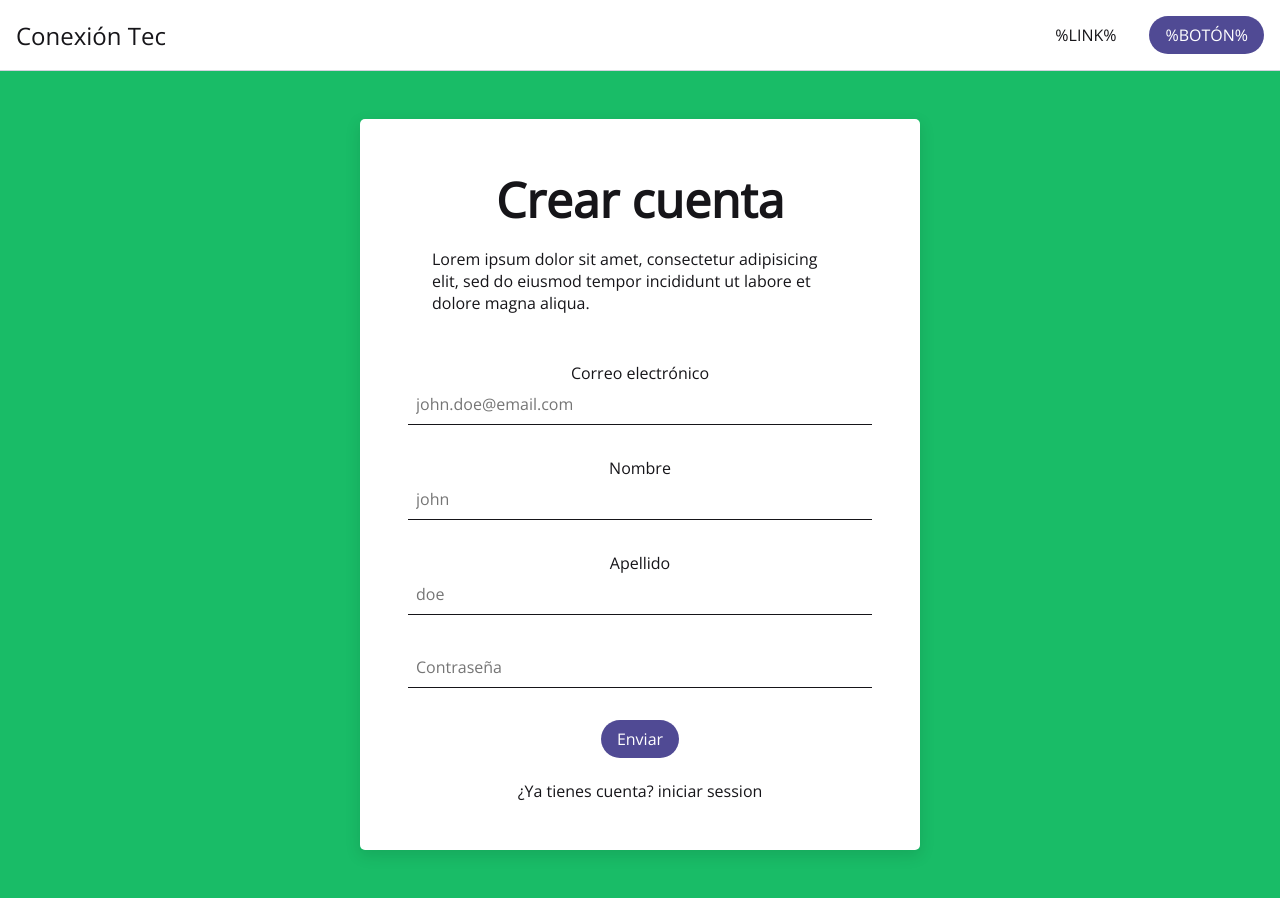
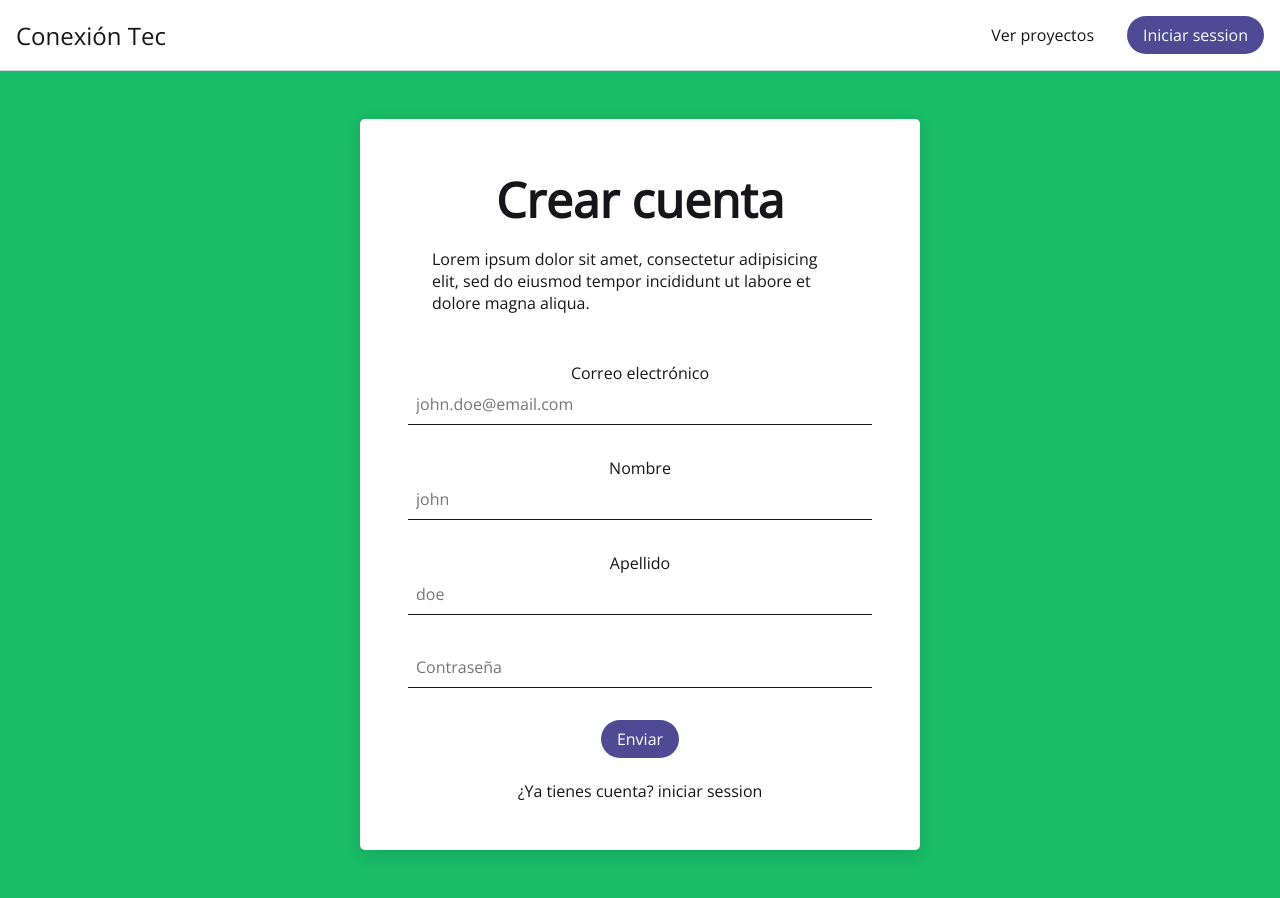
Before and after one commit to abelardogzz/AplicacionConexionTec, a PHP site: page /user/sign_up.html in a window 1280 px wide. Run offline with PHP 8.4, Linux system fonts and the light colour scheme.

Commit message:
sessions funcionando en projects login resgister, logout desde projects

```diff
--- a/projects.html
+++ b/projects.html
@@ -29,6 +29,7 @@
      <script src="style/design_js/_adder.js"></script>
     <script type="text/javascript" src="user/jquery.js"></script>
     <script type="text/javascript" src="projects/projectList.js"></script>
+    <script type="text/javascript" src="sessions/destroySession.js"></script>
 
     <!-- Title -->
     <title>Perfil - ConexiónTec</title>
@@ -41,8 +42,8 @@
         <a class="home">Conexión Tec</a>
       </div>
       <div class="nav_section flRow-jcAro-aiCen">
-        <a class="page">%LINK%</a>
-        <a class="button">%BOTÓN%</a>
+        <a class="page"></a>
+        <a class="button" id = "logout" hidden = 'true'>log out</a>
       </div>
     </nav>
 
--- a/sessions/checksession.php
+++ b/sessions/checksession.php
@@ -19,10 +19,10 @@
 	{
 			session_start();
 
-		if (isset($_SESSION["username"]))
+		if (isset($_SESSION["email"]))
 		{
 
-			echo json_encode($_SESSION["username"]);
+			echo json_encode($_SESSION["email"]);
 
 		}
 		else
--- a/user/login.js
+++ b/user/login.js
@@ -17,7 +17,7 @@ $(document).ready(function(){
 		                url : "../sessions/checksession.php",
 		                contentType : "application/x-www-form-urlencoded",
 		                success: function(jsonResponse){
-		                	 window.location.replace("../profile.html");
+		                	 window.location.replace("../projects.html");
 		                },
 		                error : function(errorMessage){
 		                }
--- a/user/register.js
+++ b/user/register.js
@@ -12,7 +12,7 @@ $(document).ready(function(){
 		                url : "../sessions/checksession.php",
 		                contentType : "application/x-www-form-urlencoded",
 		                success: function(jsonResponse){
-		                	 window.location.replace("../profile.html");
+		                	 window.location.replace("../projects.html");
 		                },
 		                error : function(errorMessage){
 
--- a/user/sign_in.html
+++ b/user/sign_in.html
@@ -37,8 +37,8 @@
         <a class="home">Conexión Tec</a>
       </div>
       <div class="nav_section flRow-jcAro-aiCen">
-        <a class="page">%LINK%</a>
-        <a class="button">%BOTÓN%</a>
+        <a class="page" href="../projects.html">Ver proyectos</a>
+        <a class="button" href="sign_up.html" >Registrate</a>
       </div>
     </nav>
 
@@ -55,7 +55,7 @@
         <input type="text" id = "email" placeholder="john.doe@email.com" class="input">
         <input type="password" id = "password" placeholder="Contraseña" class="input">
         <a id = "login" class="button">Enviar</a> </br>
-        <p> ¿no tienes cuent? <a href="sign_up.html"> Registrate </a></p>
+        <p> ¿no tienes cuenta? <a href="sign_up.html"> Registrate </a></p>
       </div>
     </div>
     <!-- Footer -->
--- a/user/sign_up.html
+++ b/user/sign_up.html
@@ -36,8 +36,8 @@
         <a class="home">Conexión Tec</a>
       </div>
       <div class="nav_section flRow-jcAro-aiCen">
-        <a class="page">%LINK%</a>
-        <a class="button">%BOTÓN%</a>
+        <a class="page" href="../projects.html">Ver proyectos</a>
+        <a class="button" href="sign_in.html" >Iniciar session</a>
       </div>
     </nav>
 
```
Also changed, not shown: projects/projectList.js (+28 -0 lines).
